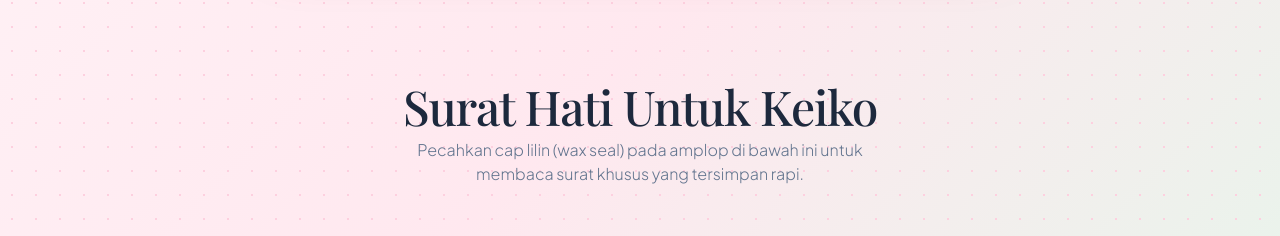
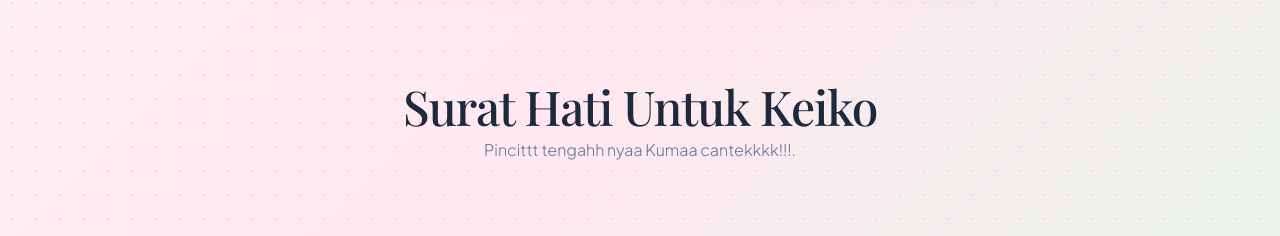
Before and after one commit to rayyy-han/Birthday-gift, a Next.js app: page /birthday in a window 1280 px wide. Shown: the part 1257-1493 px from the top of the page. Built offline with nearby package versions, Linux system fonts and the light colour scheme; no server answers; a web font is replaced by a local one.

Commit message:
update tulisan lagi

```diff
--- a/src/components/SecretLoveLetter.tsx
+++ b/src/components/SecretLoveLetter.tsx
@@ -27,7 +27,7 @@ export default function SecretLoveLetter() {
           Surat Hati Untuk {data.partnerName}
         </h2>
         <p className="text-sm sm:text-base text-slate-500 mt-2 max-w-md mx-auto font-light">
-          Pecahkan cap lilin (wax seal) pada amplop di bawah ini untuk membaca surat khusus yang tersimpan rapi.
+          Pincittt tengahh nyaa Kumaa cantekkkk!!!.
         </p>
       </div>
 
```
